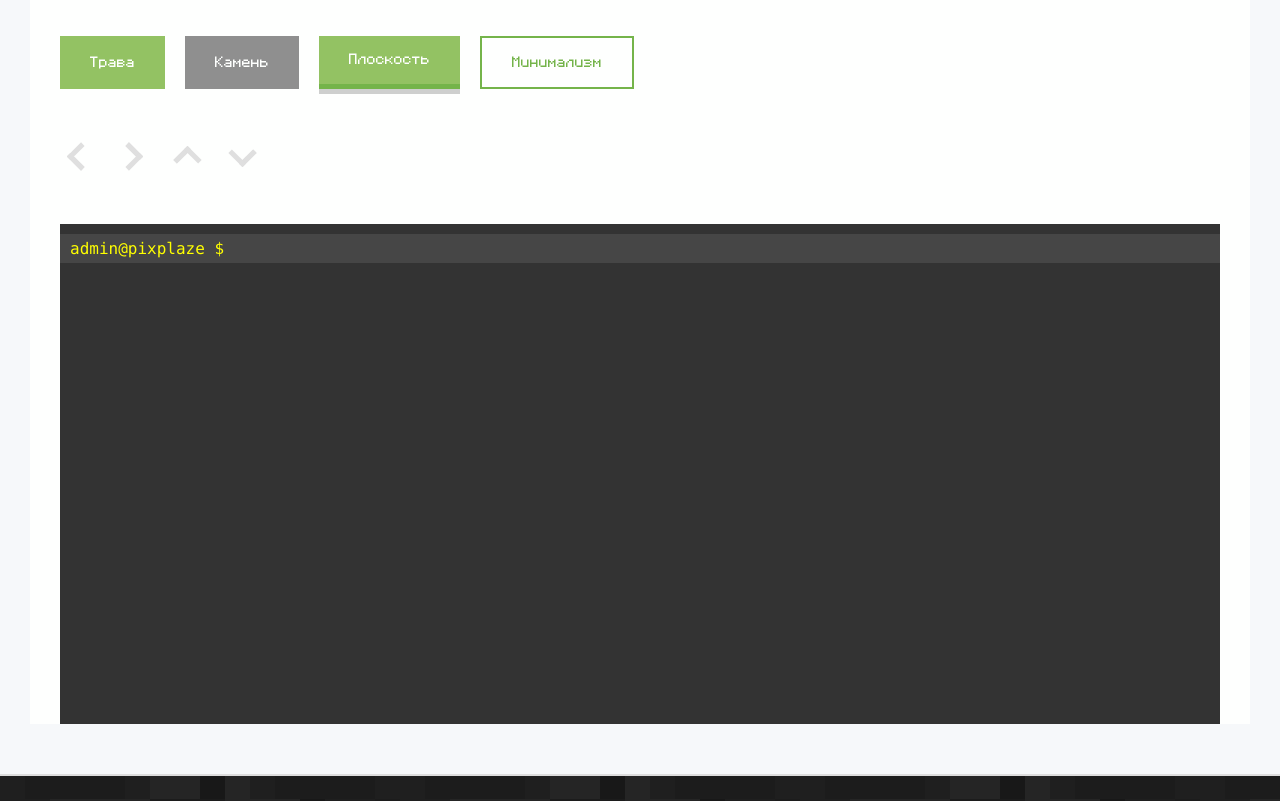
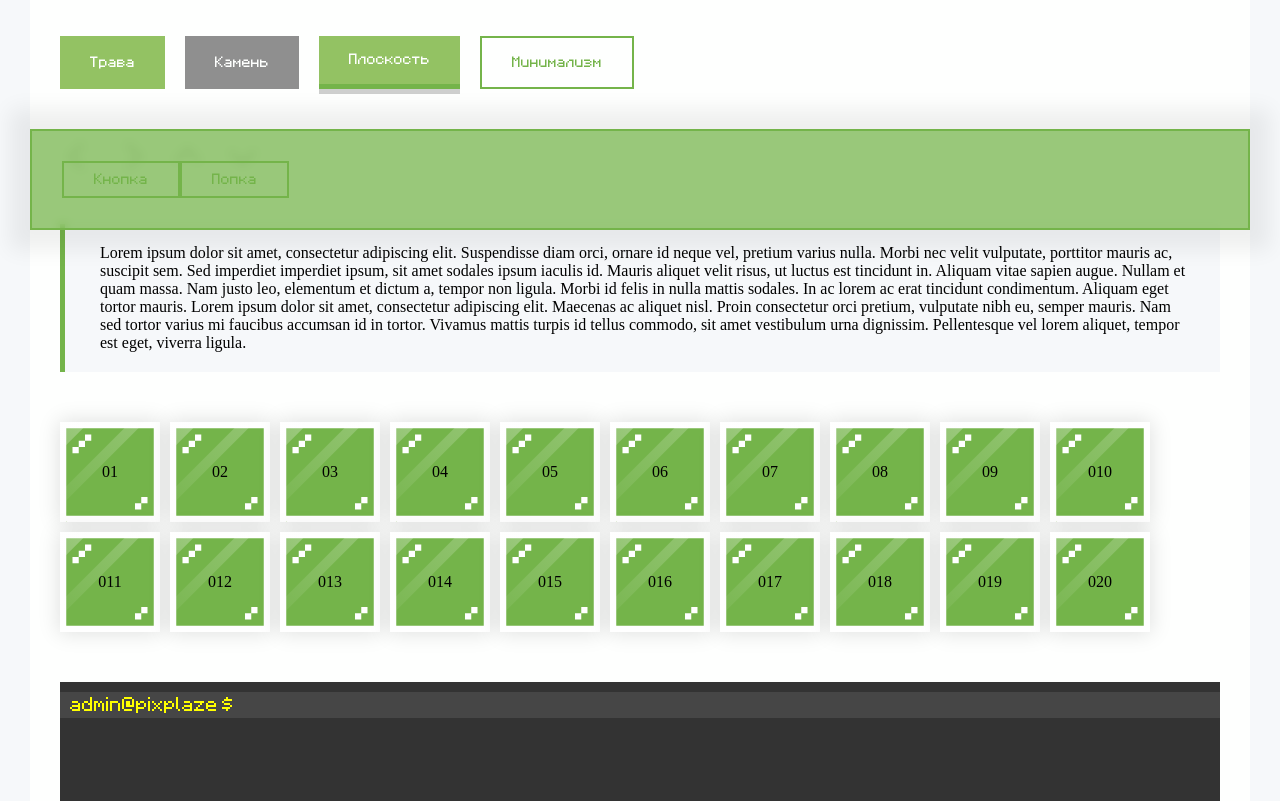
Before and after one commit to pixplaze/pixplaze-webapp, a Vue app: page / in a window 1280 px wide. Shown: the part 520-1321 px from the top of the page. Built offline with nearby package versions, Linux system fonts and the light colour scheme; a web font is replaced by a local one.

Commit message:
Реализованы компоненты `FloatBox` `GlassPane` `TextBox`

```diff
--- /dev/null
+++ b/src/components/FloatBox.vue
@@ -0,0 +1,57 @@
+<script>
+export default {
+  name: 'float-box',
+}
+</script>
+
+<template>
+<div class="float-box">
+  <slot></slot>
+</div>
+</template>
+
+<style scoped>
+.float-box {
+  padding: 30px;
+  /* padding-top: 50px; */
+  box-sizing: border-box;
+
+  color: var(--color-main-foreground);
+  border: 2px solid var(--color-green-grass);
+  box-shadow: 0 0 20px 20px #00000010;
+  background-color: #74B44ABB;
+}
+
+.float-box.glass {
+  z-index: 2;
+  position: absolute;
+
+  width: fit-content;
+  height: fit-content;
+  max-width: 400px;
+
+  /* top: 0;
+  bottom: 0;
+  left: 0;
+  right: 0;
+  margin: auto; */
+
+  backdrop-filter: blur(5px);
+  -webkit-backdrop-filter: blur(5px);
+}
+
+.float-box.message {
+  position: fixed;
+
+  bottom: 0;
+  left: 0;
+  right: 0;
+
+  max-width: none;
+  width: auto;
+
+  margin-bottom: 50px;
+  margin-left: 30px;
+  margin-right: 30px;
+}
+</style>
--- /dev/null
+++ b/src/components/GlassPane.vue
@@ -0,0 +1,70 @@
+<script>
+export default {
+  name: 'glass-pane',
+}
+</script>
+
+<template>
+<div class="glass-pane">
+    <div class="reflection"></div>
+    <div class="reflection _1"></div>
+    <!-- <div class="reflection _1"></div> -->
+    <div class="glass-pane-inner"><slot>00</slot></div>
+</div>
+</template>
+
+<style scoped>
+.glass-pane {
+  position: relative;
+  display: flex;
+
+  width: 100px;
+  height: 100px;
+
+  cursor: pointer;
+  user-select: none;
+  overflow: hidden;
+
+  background-color: var(--color-green-grass);
+  background-image: url('../dev/glass_pane.svg');
+  background-size: contain;
+
+  box-shadow: 0 0 20px 1px #00000020;
+}
+
+.glass-pane-inner {
+  margin: auto;
+  width: fit-content;
+  height: fit-content;
+}
+
+.reflection {
+  z-index: 1;
+  position: absolute;
+  top: 0;
+  bottom: 0;
+
+  width: 200%;
+  height: 20%;
+  margin: auto;
+  margin-left: -50%;
+
+  transition: all .2s ease;
+  transform: rotate(-45deg) translateY(-300%);
+
+  background: rgb(255,255,255);
+  background: linear-gradient(90deg, rgba(255,255,255,0) 0%, rgba(254,254,254,0.5) 100%);
+}
+
+.reflection._1 {
+  height: 10%;
+  margin-left: -30%;
+  background: linear-gradient(90deg, rgba(255,255,255,0) 0%, rgba(254,254,254,0.3) 100%);
+}
+
+.glass-pane:hover .reflection {
+  /* height: 40%; */
+
+  transform: rotate(-45deg) translateY(-100%);
+}
+</style>
--- a/src/components/RconConsole.vue
+++ b/src/components/RconConsole.vue
@@ -153,7 +153,7 @@ export default {
     }
 
     * {
-        font-family: 'Consolas';
+        font-family: 'Minecraft';
         font-size: 16px;
     }
 
--- /dev/null
+++ b/src/components/TextBox.vue
@@ -0,0 +1,24 @@
+<script>
+export default {
+  name: 'text-box',
+}
+</script>
+
+<template>
+<div class="text-box">
+  <slot>
+    Lorem ipsum dolor sit amet, consectetur adipiscing elit. Suspendisse diam orci, ornare id neque vel, pretium varius nulla. Morbi nec velit vulputate, porttitor mauris ac, suscipit sem. Sed imperdiet imperdiet ipsum, sit amet sodales ipsum iaculis id. Mauris aliquet velit risus, ut luctus est tincidunt in. Aliquam vitae sapien augue. Nullam et quam massa. Nam justo leo, elementum et dictum a, tempor non ligula. Morbi id felis in nulla mattis sodales. In ac lorem ac erat tincidunt condimentum. Aliquam eget tortor mauris. Lorem ipsum dolor sit amet, consectetur adipiscing elit. Maecenas ac aliquet nisl. Proin consectetur orci pretium, vulputate nibh eu, semper mauris. Nam sed tortor varius mi faucibus accumsan id in tortor. Vivamus mattis turpis id tellus commodo, sit amet vestibulum urna dignissim. Pellentesque vel lorem aliquet, tempor est eget, viverra ligula.
+  </slot>
+</div>
+</template>
+
+<style scoped>
+.text-box {
+  padding: 20px;
+  padding-left: 35px;
+  padding-right: 30px;
+
+  border-left: 5px solid var(--color-green-grass);
+  background-color: var(--color-gray-silver);
+}
+</style>
--- a/src/components/TriptychSlider.vue
+++ b/src/components/TriptychSlider.vue
@@ -118,7 +118,7 @@ export default {
     }
   },
   updated() {
-    if (this.collapsed) {
+    if (this.collapsed) { // не оптимизировано
       window.addEventListener('resize', this.resizeItem, {once:true})
       this.resizeItem()
     }
--- a/src/components/pages/MainPage.vue
+++ b/src/components/pages/MainPage.vue
@@ -1,11 +1,18 @@
 <script>
-import RconConsole from "@/components/RconConsole"
-import TriptychSlider from "@/components/TriptychSlider"
+import RconConsole from '@/components/RconConsole'
+import TriptychSlider from '@/components/TriptychSlider'
+import GlassPane from '@/components/GlassPane'
+import TextBox from '@/components/TextBox'
+import FloatBox from '@/components/FloatBox'
+
 export default {
   name: 'main-page',
   components: {
     RconConsole,
-    TriptychSlider
+    TriptychSlider,
+    GlassPane,
+    TextBox,
+    FloatBox,
   },
   data: () => ({
     sliderItemWidth: 500,
@@ -69,6 +76,15 @@ export default {
       <arrow-button :variant="'down'"/>
     </section>
     <section class="content">
+      <float-box class="glass message"><mc-button>Кнопка</mc-button><mc-button>Попка</mc-button></float-box>
+    </section>
+    <section class="content">
+      <text-box></text-box>
+    </section>
+    <section class="content" style="display: flex; gap: 10px; flex-wrap: wrap;">
+      <glass-pane v-for="i in 20" :key="i">0{{i}}</glass-pane>
+    </section>
+    <section class="content">
       <rcon-console/>
     </section>
   <!-- </template> -->
```
Also changed, not shown: src/dev/assets/minecraft/textures/block/glass.png (added), src/dev/glass_pane.svg (added).
